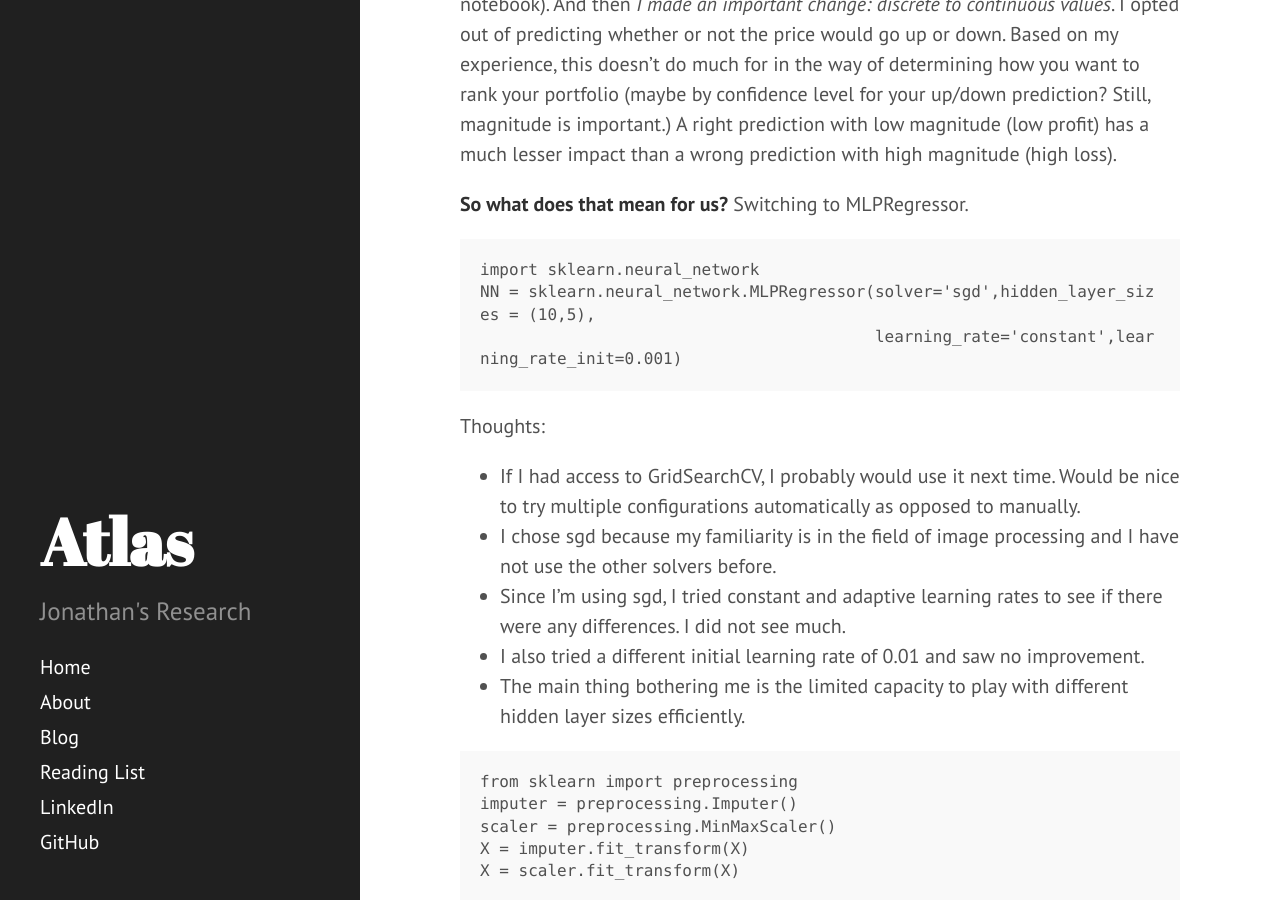
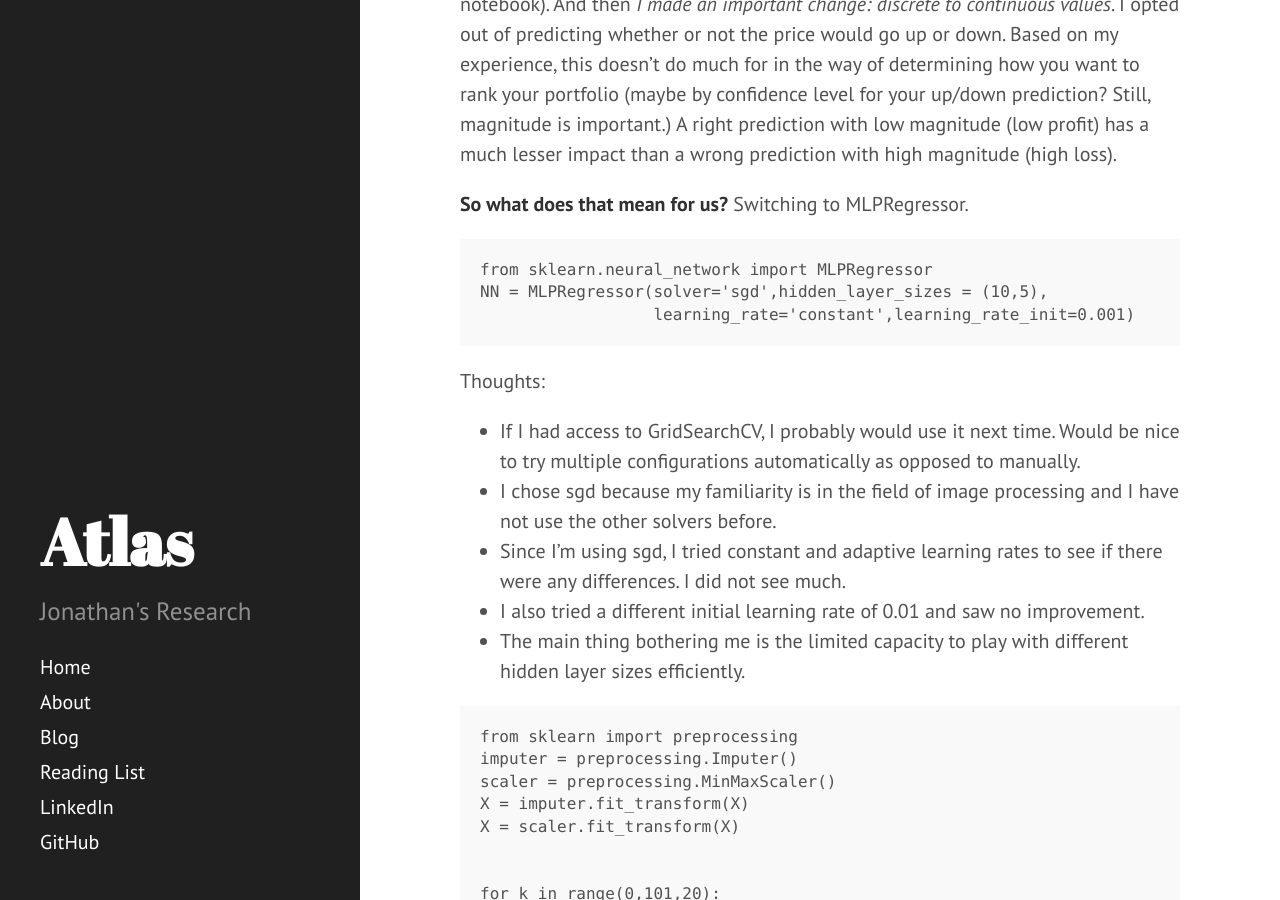
Before and after one commit to JonathanJohann/Research, a Jekyll site: the page built from _posts/Quantitative_Research/2017-01-05-Re-Fitting-Neural-Networks-with-Non-stationary-features.md, in a window 1280 px wide and 900 px high, scrolled down 1298 px. Built offline with Jekyll 4.4.1, drawn with Linux system fonts in a browser that asks for light colours; Markdown is read by kramdown in place of the engine named in the settings.

Commit message:
Update 2017-01-05-Re-Fitting-Neural-Networks-with-Non-stationary-features.md

````diff
--- a/_posts/Quantitative_Research/2017-01-05-Re-Fitting-Neural-Networks-with-Non-stationary-features.md
+++ b/_posts/Quantitative_Research/2017-01-05-Re-Fitting-Neural-Networks-with-Non-stationary-features.md
@@ -47,9 +47,9 @@ So if you look at the code above, you'll notice its Delaney's code with a few th
 **So what does that mean for us?** Switching to MLPRegressor.
 
 ```Python
-import sklearn.neural_network
-NN = sklearn.neural_network.MLPRegressor(solver='sgd',hidden_layer_sizes = (10,5),
-                                         learning_rate='constant',learning_rate_init=0.001)
+from sklearn.neural_network import MLPRegressor
+NN = MLPRegressor(solver='sgd',hidden_layer_sizes = (10,5),
+                  learning_rate='constant',learning_rate_init=0.001)
 ```
 
 Thoughts:
````
